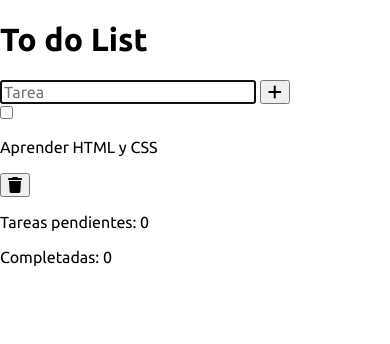
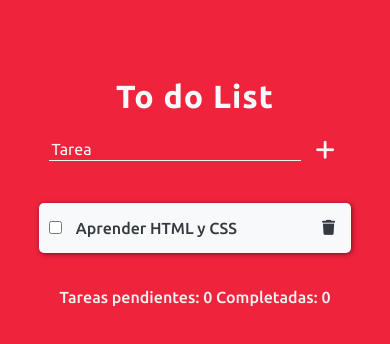
Before and after one commit to Carlos-Marte/to-do-list, a plain HTML site: page index.html in a window 390 px wide. Drawn offline with nearby package versions, Linux system fonts and the light colour scheme.

Commit message:
Mobile first terminado

```diff
--- a/css/style.css
+++ b/css/style.css
@@ -1,10 +1,118 @@
 :root {
-    font-family: 'Ubuntu', sans-serif; /*Font weight 400 & 700*/
+    font-family: 'Ubuntu', sans-serif;
+    /*Font weight 400, 500 & 700*/
 
     /* Colors */
-    --main-color: #D90429;
-    --second-color: #EF233C;
+    --main-color: #EF233C;
+    --second-color: #D90429;
     --main-text-color: #F8F9FA;
-    --secon-text-color: #EDF2F4;
+    --second-text-color: #EDF2F4;
     --gray-text-color: #343A40;
 }
+
+body {
+    background: var(--main-color);
+}
+
+.main {
+    width: 100%;
+}
+
+.container {
+    margin-top: 20%;
+    text-align: center;
+}
+
+/* Header */
+.container__h1 {
+    color: var(--main-text-color);
+    font-weight: 700;
+    letter-spacing: 1px;
+}
+
+.container__inputs {
+    display: flex;
+    justify-content: center;
+    align-items: center;
+    gap: .5rem;
+}
+
+.container__input {
+    background: none;
+    border: none;
+    border-bottom: 1px solid var(--second-text-color);
+    outline: none;
+    color: var(--main-text-color);
+}
+
+.container__input::placeholder {
+    color: var(--main-text-color);
+}
+
+.container__input::selection {
+    background: var(--gray-text-color);
+}
+
+.container__button {
+    background: none;
+    border: none;
+    outline: none;
+    font-size: 22px;
+    color: var(--main-text-color);
+}
+
+/* Flex items */
+.container__flex-items {
+    margin-top: 10%;
+    display: flex;
+    justify-content: center;
+    align-items: center;
+    flex-wrap: wrap;
+    gap: .5rem;
+}
+
+.container__input--flex-item,
+.container__p,
+.container__button--delete {
+    display: inline-block;
+}
+
+.container__f-item {
+    flex-basis: 80%;
+    display: flex;
+    justify-content: space-between;
+    background: var(--main-text-color);
+    color: var(--gray-text-color);
+    text-align: left;
+    border-radius: 5px;
+    box-shadow: 1px 1px 5px rgba(0, 0, 0, 0.5);
+}
+
+
+.container__f-item-title-input {
+    flex-basis: 90%;
+}
+
+.container__input--flex-item,
+.container__button--delete {
+    margin: 0 10px;
+}
+
+.container__p {
+    font-weight: 500;
+}
+
+.container__button--delete {
+    font-size: 15px;
+    color: var(--gray-text-color);
+}
+
+/* Footer */
+
+.container__footer {
+    margin-top: 5%;
+}
+
+.container__p--footer {
+    color: var(--second-text-color);
+}
```
